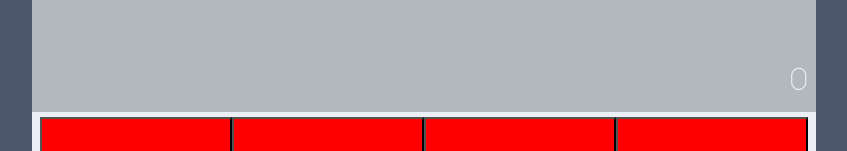
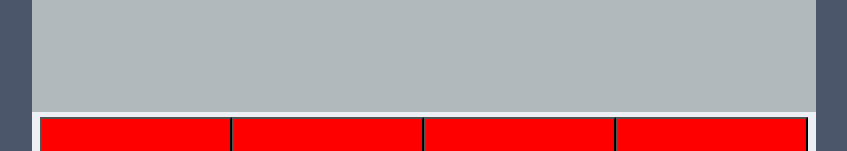
Before and after one commit to Montblac/minim-calculator, a React (Create React App) app: page / in a window 1280 px wide. Shown: the part 204-355 px from the top of the page, without its empty margins (216-1063 px from the left). Built offline with nearby package versions, Linux system fonts and the light colour scheme.

Commit message:
Update code to support Display functions and general cleaning

```diff
--- a/src/App.css
+++ b/src/App.css
@@ -49,7 +49,7 @@ header {
 }
 
 .screen .prev,
-.screen .curr {
+.screen .display {
   color: #eceff4;
   display: block;
   position: absolute;
@@ -60,7 +60,7 @@ header {
   bottom: 2.5em;
 }
 
-.screen .curr {
+.screen .display {
   font-size: 2em;
   bottom: 0em;
 }
--- a/src/App.js
+++ b/src/App.js
@@ -50,7 +50,7 @@ function App() {
   const toggleSign = () => {
     if (current) {
       var num = parseFloat(current);
-      setCurrent(num > 0 ? -Math.abs(num) : Math.abs(num));
+      updateCurrent(num > 0 ? -Math.abs(num) : Math.abs(num));
     }
   };
   const doCalculate = (operand1, operand2, operator) => {
@@ -80,25 +80,29 @@ function App() {
         parseFloat(previous),
         operator
       );
+      updateDisplay(result);
+      updatePrevious(result);
+    } else {
+      clearDisplay();
       updatePrevious(current);
-      updateCurrent(result);
-      updateOperator(op);
-    } else {
-      updateOperator(op);
-      updatePrevious(current);
-      clearCurrent();
     }
+    updateOperator(op);
+    clearCurrent();
   };
   const onNumber = num => {
     if (current === "0") {
       updateCurrent(num);
+      updateDisplay(num);
     } else {
-      updateCurrent(current + num);
+      let result = current + num;
+      updateCurrent(result);
+      updateDisplay(result);
     }
   };
 
   // TODO: Make separate Display function to show values without changing state
   const onClear = () => {
+    clearDisplay();
     clearCurrent();
     clearPrevious();
     clearOperator();
@@ -111,7 +115,8 @@ function App() {
         parseFloat(previous),
         operator
       );
-      setCurrent(result);
+      updateCurrent(result);
+      updateDisplay(result);
     }
   };
 
@@ -128,7 +133,7 @@ function App() {
       <div className="calculator">
         <div className="screen">
           <div className="prev">{previous}</div>
-          <div className="curr">{current}</div>
+          <div className="display">{display}</div>
         </div>
         <div className="pad">
           <div>
```
